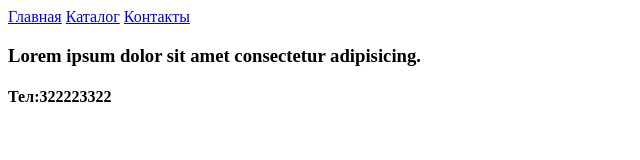
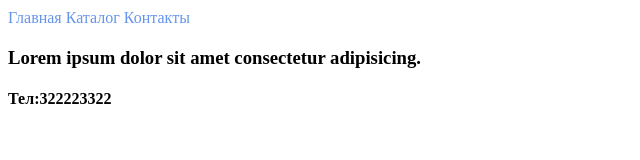
Before and after one commit to KDarya13/HomeWork_HTML_1, a plain HTML site: page contact.html in a window 1280 px wide. Shown: the whole page, without its empty margins (0-640 px from the left). Drawn offline with Linux system fonts and the light colour scheme.

Commit message:
add class in contact

```diff
--- a/contact.html
+++ b/contact.html
@@ -5,13 +5,14 @@
     <meta charset="UTF-8">
     <meta http-equiv="X-UA-Compatible" content="IE=edge">
     <meta name="viewport" content="width=device-width, initial-scale=1.0">
+    <link rel="stylesheet" href="Style.css">
     <title>Document</title>
 </head>
 
 <body>
-    <a target="_blank" href="index.html">Главная</a>
-    <a target="_blank" href="catalog\catalog.html">Каталог</a>
-    <a target="_blank" href="contact.html">Контакты</a>
+    <a class="menu-link" target="_blank" href="index.html">Главная</a>
+    <a class="menu-link" target="_blank" href="catalog\catalog.html">Каталог</a>
+    <a class="menu-link" target="_blank" href="contact.html">Контакты</a>
     <h3>Lorem ipsum dolor sit amet consectetur adipisicing.</h3>
     <h4>Тел:322223322</h4>
 </body>
```
